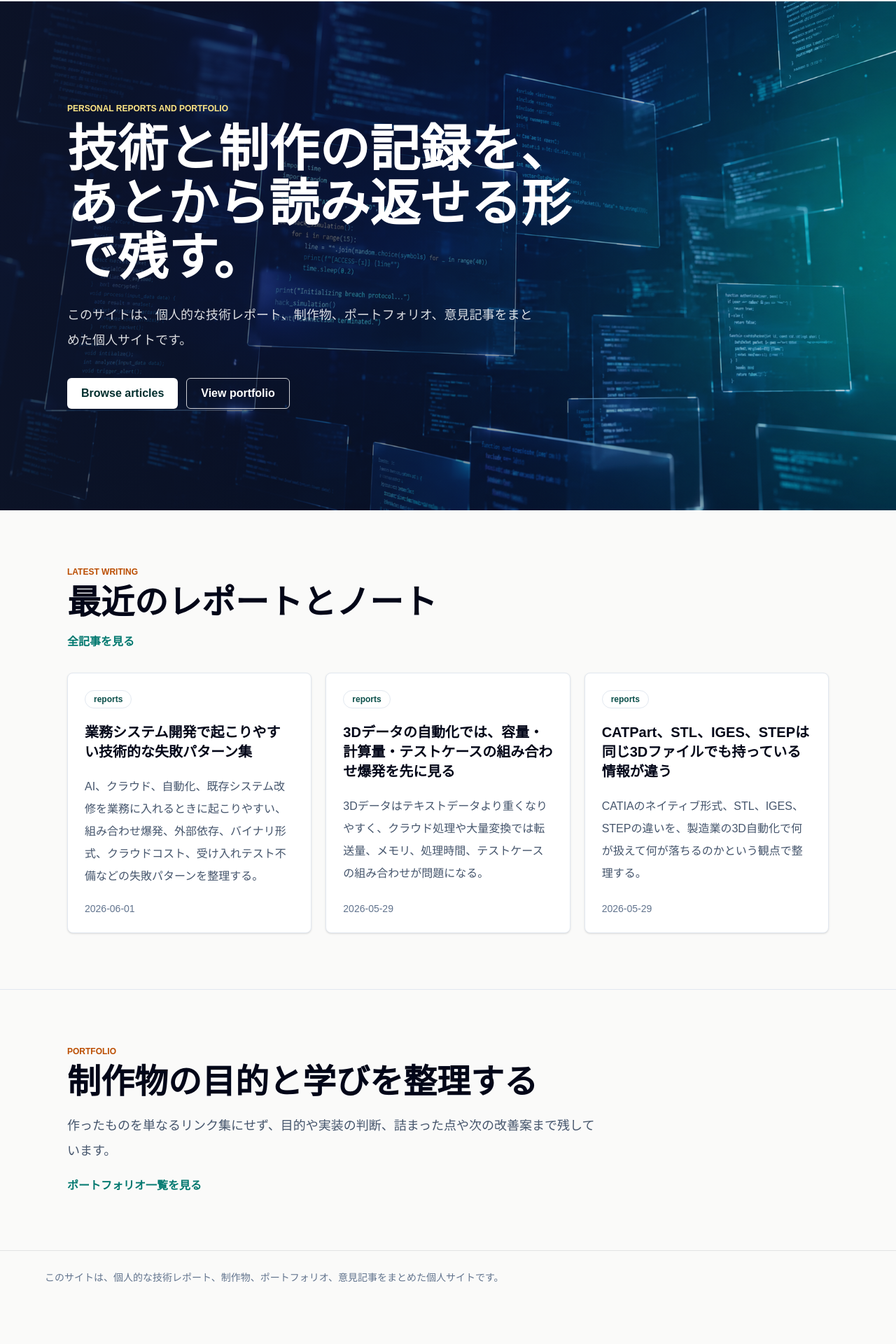
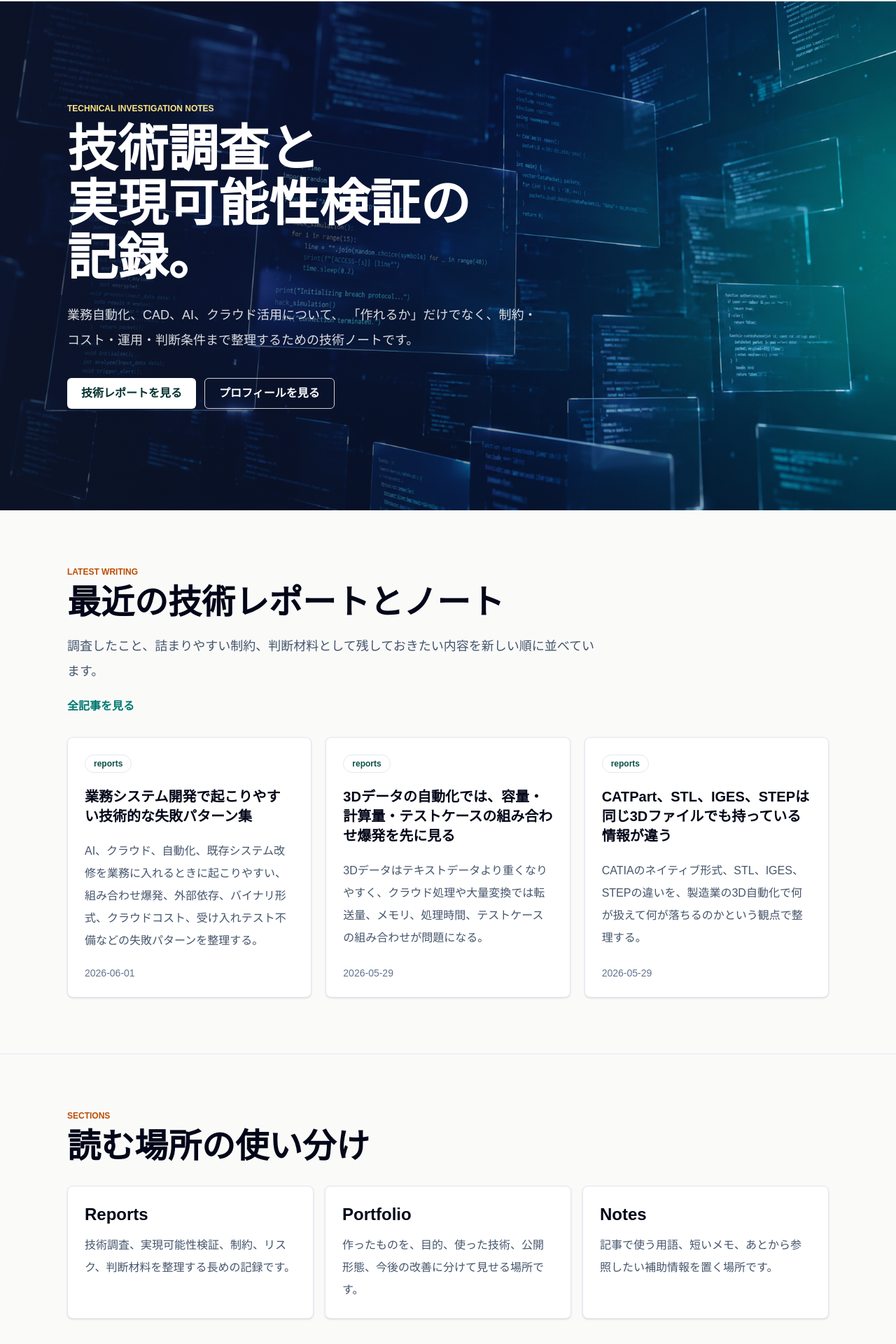
Before and after one commit to 0x46y/MyReport, a Next.js app: page / in a window 1280 px wide. Shown: the part 59-1979 px from the top of the page at 70% size. Before the commit the page ends 1922 px from the top, so only its background shows below. Built offline with nearby package versions, Linux system fonts and the light colour scheme.

Commit message:
github大幅修正

```diff
--- a/app/articles/page.tsx
+++ b/app/articles/page.tsx
@@ -4,7 +4,7 @@ import { Suspense } from "react";
 
 export const metadata = {
   title: "Articles | My Report",
-  description: "All reports and notes published on My Report.",
+  description: "技術レポート、補助ノート、ポートフォリオに関連する記事一覧。",
 };
 
 export default function ArticlesPage() {
@@ -22,7 +22,7 @@ export default function ArticlesPage() {
           記事一覧
         </h1>
         <p className="mt-5 text-lg leading-9 text-slate-600">
-          技術レポート、検証メモ、個人的なノートを新しい順にまとめています。
+          技術調査や実現可能性検証を整理した Reports、用語や短い補足を置く Notes を新しい順にまとめています。
         </p>
       </div>
 
--- a/app/layout.tsx
+++ b/app/layout.tsx
@@ -5,7 +5,7 @@ import "./globals.css";
 export const metadata: Metadata = {
   title: "My Report",
   description:
-    "このサイトは、個人的な技術レポート、制作物、ポートフォリオ、意見記事をまとめた個人サイトです。",
+    "技術調査、実現可能性検証、業務自動化、AI・クラウド活用について整理する個人技術ノートです。",
 };
 
 const navItems = [
@@ -14,7 +14,6 @@ const navItems = [
   { href: "/reports", label: "Reports" },
   { href: "/portfolio", label: "Portfolio" },
   { href: "/profile", label: "Profile" },
-  { href: "/r2-image-test", label: "R2 Demo" },
   { href: "/notes", label: "Notes" },
 ];
 
@@ -44,7 +43,7 @@ export default function RootLayout({
         {children}
         <footer className="border-t border-slate-900/10 px-5 py-7 text-sm text-slate-500 md:px-12 lg:px-16">
           <p>
-            このサイトは、個人的な技術レポート、制作物、ポートフォリオ、意見記事をまとめた個人サイトです。
+            技術調査、実現可能性検証、業務自動化、AI・クラウド活用について整理する個人技術ノートです。
           </p>
         </footer>
       </body>
--- a/app/notes/page.tsx
+++ b/app/notes/page.tsx
@@ -3,6 +3,7 @@ import { notes } from "@/lib/content";
 
 export const metadata = {
   title: "Notes | My Report",
+  description: "技術記事で使う用語、短い補足、あとから参照したいメモをまとめる場所。",
 };
 
 export default function NotesPage() {
@@ -10,13 +11,13 @@ export default function NotesPage() {
     <main className="px-5 py-14 md:px-12 md:py-20 lg:px-24">
       <div className="mb-9 max-w-3xl">
         <p className="mb-3 text-xs font-black uppercase tracking-normal text-amber-700">
-          Opinion notes
+          Reference notes
         </p>
         <h1 className="text-4xl font-black tracking-normal text-slate-950 md:text-6xl">
-          個人的なノート
+          補助ノート
         </h1>
         <p className="mt-5 text-lg leading-9 text-slate-600">
-          技術と直接関係しない考え、違和感、短い日記を置く場所です。
+          技術記事で使う用語、短い補足、あとから参照したいメモを置く場所です。
         </p>
       </div>
       <div className="grid gap-4">
--- a/app/page.tsx
+++ b/app/page.tsx
@@ -13,28 +13,31 @@ export default function Home() {
       >
         <div className="max-w-3xl">
           <p className="mb-3 text-xs font-black uppercase tracking-normal text-amber-200">
-            Personal reports and portfolio
+            Technical investigation notes
           </p>
           <h1 className="text-4xl font-black leading-[1.08] tracking-normal md:text-6xl lg:text-7xl">
-            技術と制作の記録を、
+            技術調査と
             <br />
-            あとから読み返せる形で残す。
+            実現可能性検証の
+            <br />
+            記録。
           </h1>
           <p className="mt-6 max-w-2xl text-lg leading-9 text-white/85">
-            このサイトは、個人的な技術レポート、制作物、ポートフォリオ、意見記事をまとめた個人サイトです。
+            業務自動化、CAD、AI、クラウド活用について、
+            「作れるか」だけでなく、制約・コスト・運用・判断条件まで整理するための技術ノートです。
           </p>
           <div className="mt-9 flex flex-wrap gap-3">
             <Link
               className="inline-flex min-h-11 items-center justify-center rounded-md bg-white px-5 font-black text-teal-950 transition hover:bg-amber-100"
-              href="/articles"
+              href="/reports"
             >
-              Browse articles
+              技術レポートを見る
             </Link>
             <Link
               className="inline-flex min-h-11 items-center justify-center rounded-md border border-white/80 px-5 font-black text-white transition hover:bg-white/10"
-              href="/portfolio"
+              href="/profile"
             >
-              View portfolio
+              プロフィールを見る
             </Link>
           </div>
         </div>
@@ -46,8 +49,11 @@ export default function Home() {
             Latest writing
           </p>
           <h2 className="text-3xl font-black tracking-normal text-slate-950 md:text-5xl">
-            最近のレポートとノート
+            最近の技術レポートとノート
           </h2>
+          <p className="mt-5 text-lg leading-9 text-slate-600">
+            調査したこと、詰まりやすい制約、判断材料として残しておきたい内容を新しい順に並べています。
+          </p>
           <Link
             className="mt-5 inline-flex font-black text-teal-700 underline-offset-4 hover:underline"
             href="/articles"
@@ -78,15 +84,46 @@ export default function Home() {
       </section>
 
       <section className="border-t border-slate-200 px-5 py-16 md:px-12 md:py-20 lg:px-24">
+        <div className="mb-8 max-w-3xl">
+          <p className="mb-3 text-xs font-black uppercase tracking-normal text-amber-700">
+            Sections
+          </p>
+          <h2 className="text-3xl font-black tracking-normal text-slate-950 md:text-5xl">
+            読む場所の使い分け
+          </h2>
+        </div>
+        <div className="grid gap-4 md:grid-cols-3">
+          <Link className="rounded-lg border border-slate-200 bg-white p-6 shadow-sm transition hover:border-teal-500 hover:shadow-md" href="/reports">
+            <h3 className="text-2xl font-black tracking-normal text-slate-950">Reports</h3>
+            <p className="mt-3 leading-8 text-slate-600">
+              技術調査、実現可能性検証、制約、リスク、判断材料を整理する長めの記録です。
+            </p>
+          </Link>
+          <Link className="rounded-lg border border-slate-200 bg-white p-6 shadow-sm transition hover:border-teal-500 hover:shadow-md" href="/portfolio">
+            <h3 className="text-2xl font-black tracking-normal text-slate-950">Portfolio</h3>
+            <p className="mt-3 leading-8 text-slate-600">
+              作ったものを、目的、使った技術、公開形態、今後の改善に分けて見せる場所です。
+            </p>
+          </Link>
+          <Link className="rounded-lg border border-slate-200 bg-white p-6 shadow-sm transition hover:border-teal-500 hover:shadow-md" href="/notes">
+            <h3 className="text-2xl font-black tracking-normal text-slate-950">Notes</h3>
+            <p className="mt-3 leading-8 text-slate-600">
+              記事で使う用語、短いメモ、あとから参照したい補助情報を置く場所です。
+            </p>
+          </Link>
+        </div>
+      </section>
+
+      <section className="border-t border-slate-200 px-5 py-16 md:px-12 md:py-20 lg:px-24">
         <div className="max-w-3xl">
           <p className="mb-3 text-xs font-black uppercase tracking-normal text-amber-700">
             Portfolio
           </p>
           <h2 className="text-3xl font-black tracking-normal text-slate-950 md:text-5xl">
-            制作物の目的と学びを整理する
+            作ったものも、判断材料として残す
           </h2>
           <p className="mt-5 text-lg leading-9 text-slate-600">
-            作ったものを単なるリンク集にせず、目的や実装の判断、詰まった点や次の改善案まで残しています。
+            作ったものを単なるリンク集にせず、目的、実装時の判断、詰まった点、配布方法、次の改善案まで残しています。
           </p>
           <Link
             className="mt-5 inline-flex font-black text-teal-700 underline-offset-4 hover:underline"
--- a/app/reports/page.tsx
+++ b/app/reports/page.tsx
@@ -3,6 +3,7 @@ import { reports } from "@/lib/content";
 
 export const metadata = {
   title: "Reports | My Report",
+  description: "技術調査、実現可能性検証、制約、リスク、判断材料を整理したレポート一覧。",
 };
 
 export default function ReportsPage() {
@@ -16,7 +17,8 @@ export default function ReportsPage() {
           技術レポート
         </h1>
         <p className="mt-5 text-lg leading-9 text-slate-600">
-          実装メモ、検証、失敗した選択肢、次に試すことをまとめます。
+          技術調査、実現可能性検証、制約、リスク、判断材料を整理した長めの記録です。
+          「作れるか」だけでなく、なぜ難しいのか、どこで判断すべきかも残します。
         </p>
       </div>
       <div className="grid gap-4">
```
Also changed, not shown: 1 other file (tests, documents, lock files or other folders).
